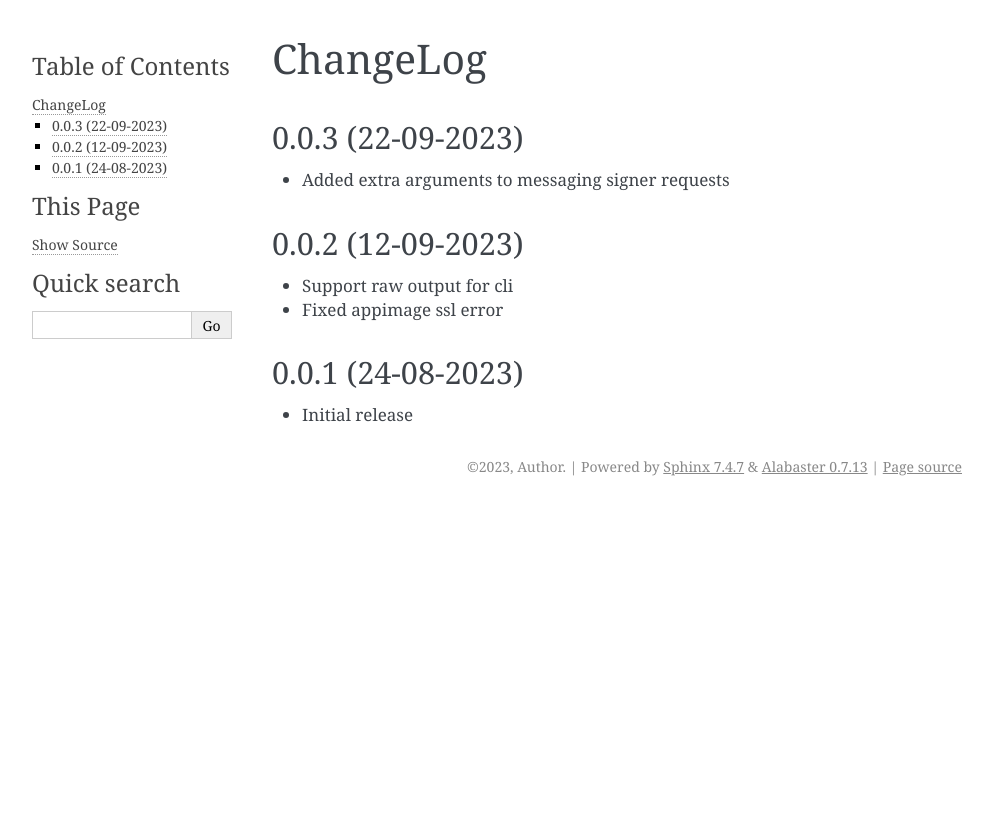
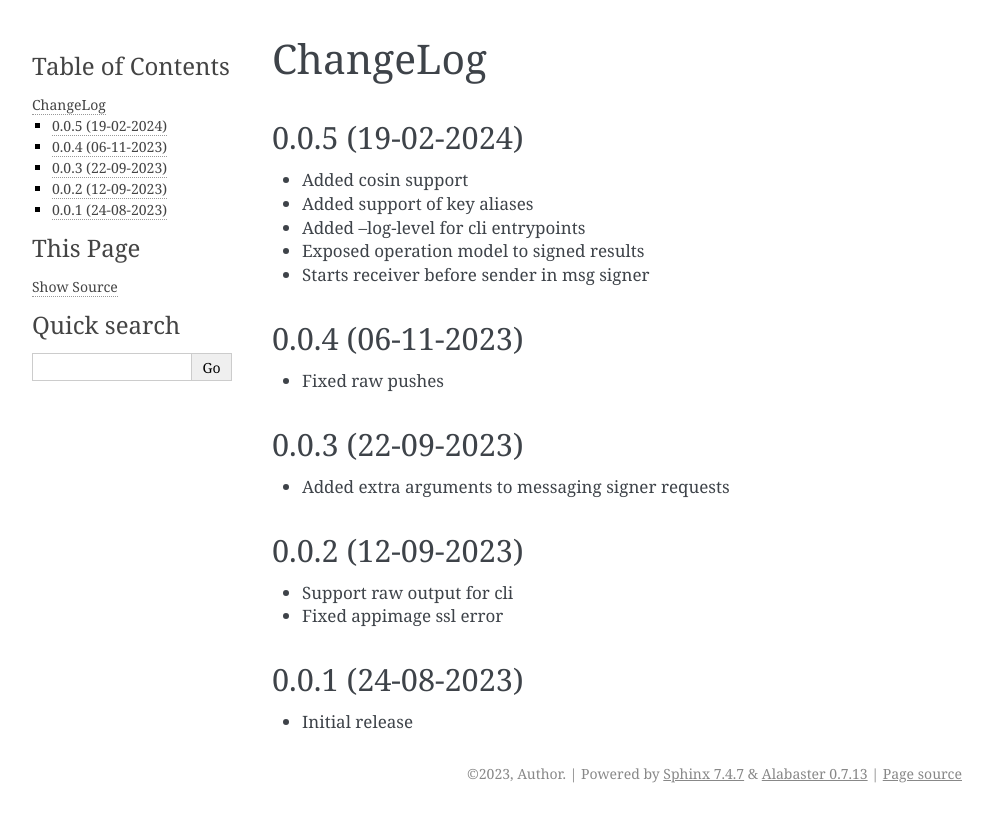
Before and after one commit to zxiong/pubtools-sign, a Sphinx documentation site: the page built from docs/source/CHANGELOG.rst, in a window 1280 px wide. Shown: the top 822 px of the page, without its empty margins (148-1141 px from the left). Built offline with Sphinx 7.4.7, drawn with Linux system fonts in a browser that asks for light colours.

Commit message:
Release 0.0.5

```diff
--- a/docs/source/CHANGELOG.rst
+++ b/docs/source/CHANGELOG.rst
@@ -1,5 +1,17 @@
 ChangeLog
 =========
+
+0.0.5 (19-02-2024)
+-------------------
+* Added cosin support
+* Added support of key aliases
+* Added --log-level for cli entrypoints
+* Exposed operation model to signed results
+* Starts receiver before sender in msg signer
+
+0.0.4 (06-11-2023)
+-------------------
+* Fixed raw pushes
 
 0.0.3 (22-09-2023)
 -------------------
--- a/pyproject.toml
+++ b/pyproject.toml
@@ -3,7 +3,7 @@ name = "pubtools-sign"
 description = "Collection of tools producing signed artifacts"
 readme = "README.rst"
 requires-python = ">=3.7"
-version = "0.0.4"
+version = "0.0.5"
 
 classifiers = [  # Optional
   # How mature is this project? Common values are
```
